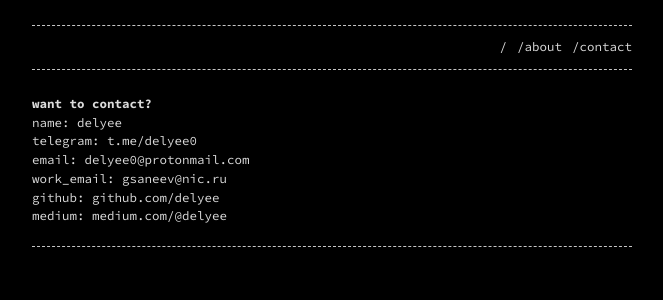
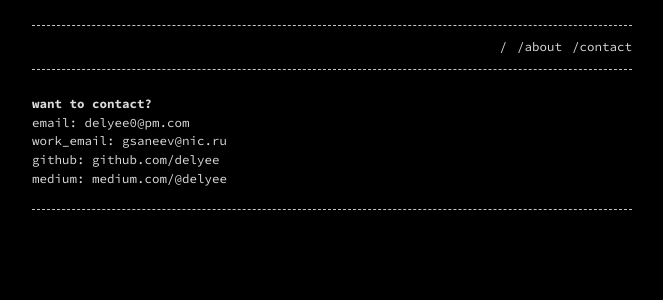
Before and after one commit to delyee/delyee.github.io, a Jekyll site: the page built from contact.md, in a window 1280 px wide. Shown: the top 300 px of the page, without its empty margins (308-971 px from the left). Built offline with Jekyll 4.4.1, drawn with Linux system fonts in a browser that asks for light colours.

Commit message:
Update contact.md
delete useless content

```diff
--- a/contact.md
+++ b/contact.md
@@ -6,9 +6,7 @@ permalink: /contact
 
 # want to contact?
 
-name: delyee
-telegram: t.me/delyee0
-email: delyee0@protonmail.com
+email: delyee0@pm.com
 work_email: gsaneev@nic.ru
 github: github.com/delyee
 medium: medium.com/@delyee
```
